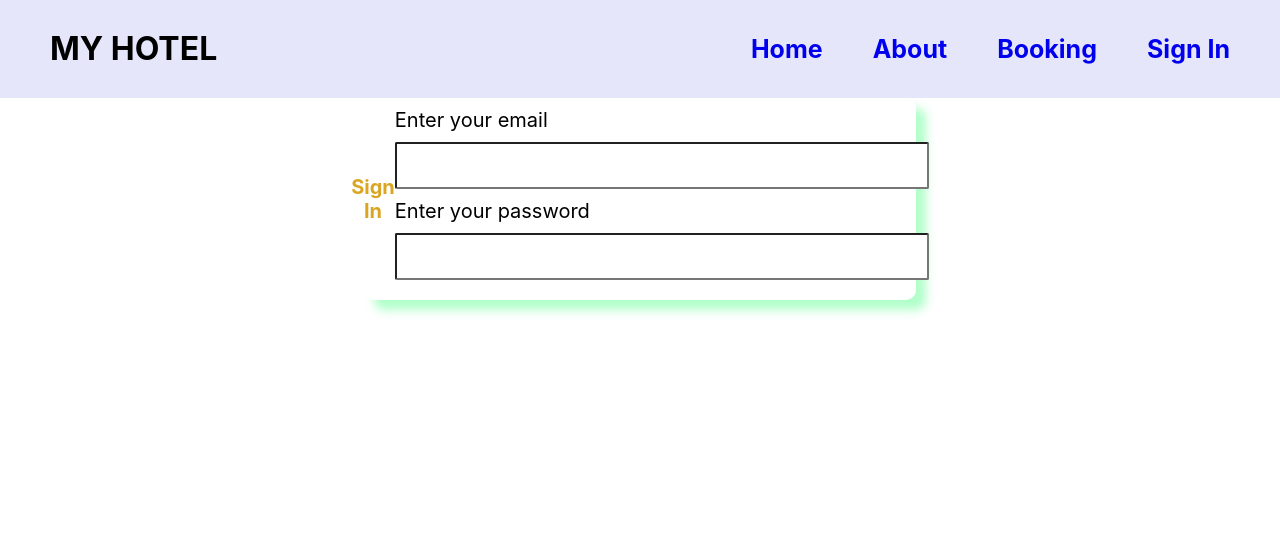
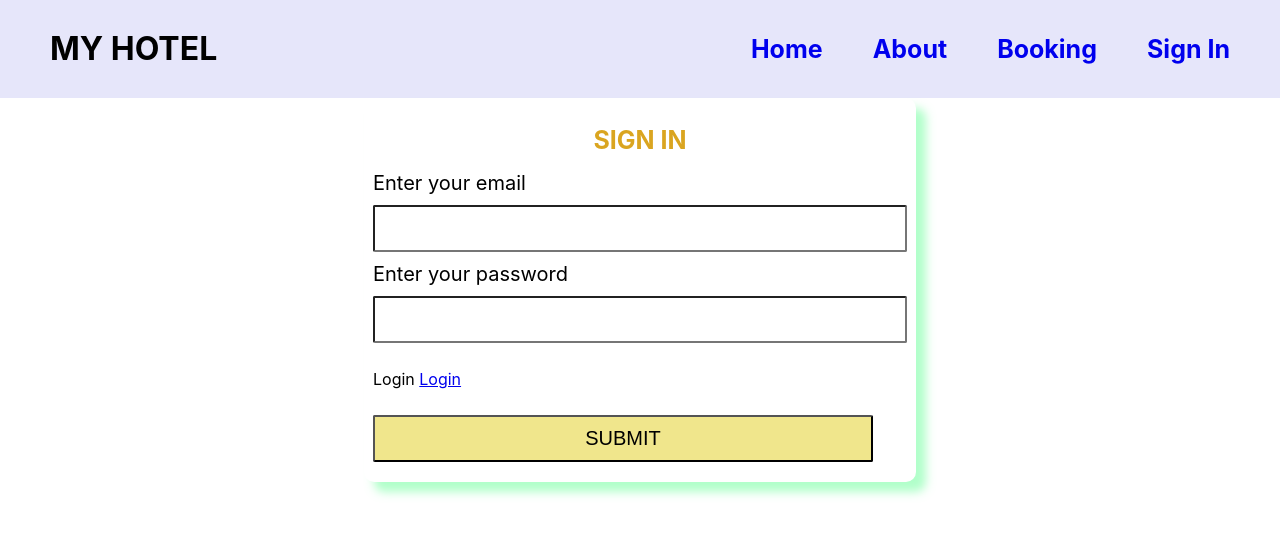
Before and after one commit to Shihab2022/hotel-project-with-firebase, a React (Create React App) app: page /signIn in a window 1280 px wide. Shown: the top 536 px of the page. Built offline with nearby package versions, Linux system fonts and the light colour scheme.

Commit message:
create user width emil and password

```diff
--- a/src/Componant/SingIn/SingIn.css
+++ b/src/Componant/SingIn/SingIn.css
@@ -1,9 +1,14 @@
+.form-body{
+
+    display:flex;
+    justify-content:center;
+    align-items:center;
+
+
+}
 .form-container{
     margin:0 auto;
     width:40%;
-    display:flex;
-    justify-content:center;
-    align-items:center;
     padding:10px 20px;
     border-radius:10px;
     box-shadow: 10px 10px 10px rgba(100,255,150,.5);
@@ -20,8 +25,13 @@
     font-size:20px;
 }
 .form-title{
-    font-size:20px;
+    font-size:25px;
     text-align:center;
     font-weight:bold;
     color:goldenrod;
 }
+.submit-btn{
+   background-color:khaki;
+   padding:12px 18px;
+
+}
--- a/src/Componant/SingIn/SingIn.js
+++ b/src/Componant/SingIn/SingIn.js
@@ -1,20 +1,58 @@
-import React from 'react';
-import './SingIn.css'
+import React, { useState } from "react";
+import { Link } from "react-router-dom";
+import "./SingIn.css";
+import { useCreateUserWithEmailAndPassword } from 'react-firebase-hooks/auth';
+import auth from '../../firebase.init'
+
+
 const SingIn = () => {
+
+const [email,setEmail] =useState('')
+const [password,setPassword] =useState('')
+// const [error,setError]=useState('')
+const [
+    createUserWithEmailAndPassword,
+    user,
+    loading,
+    error,
+  ] = useCreateUserWithEmailAndPassword(auth);
+
+const handleEmail =e=>{
+    setEmail(e.target.value);
+}
+
+const handlePassword =e=>{
+    setPassword(e.target.value);
+}
+
+const handelSubmit=e=>{
+    e.preventDefault();
+    createUserWithEmailAndPassword(email,password)
+
+}
+console.log(user)
+
   return (
     <div className="form-container">
-            <h1 className="form-title">Sign In</h1>
-         <form >
-
+      <h1 className="form-title">SIGN IN</h1>
+      <div className="form-body">
+        <form onSubmit={handelSubmit}>
           <div>
             <label htmlFor="Enter your email">Enter your email</label> <br />
-<input type="email"  required /></div>
-<label htmlFor="Enter your password">Enter your password</label> <br />
-<input type="password"  required />
+            <input onBlur={handleEmail} type="email" required />
+          </div>
+          <label htmlFor="Enter your password">Enter your password</label>{" "}
+          <br />
+          <input onBlur={handlePassword} type="password" required />
+          <p>
+            Login <Link to="/">Login</Link>{" "}
+          </p>
 
-
-
+         <p>{loading ? 'Please wait...' : ''}</p>
+          <p>{error}</p>
+          <input type="submit" className="submit-btn" value="SUBMIT" />
         </form>
+      </div>
     </div>
   );
 };
```
Lines whose indentation alone changed are shown as unchanged.
